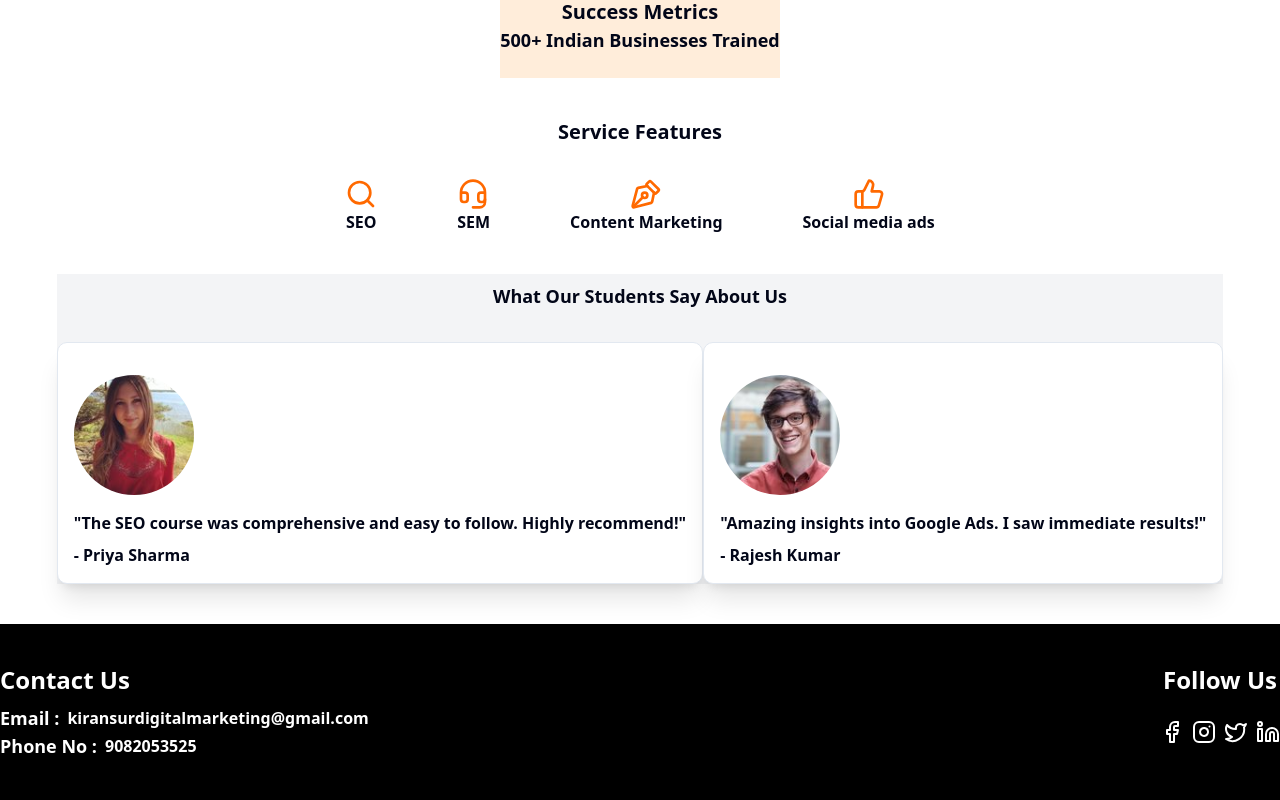
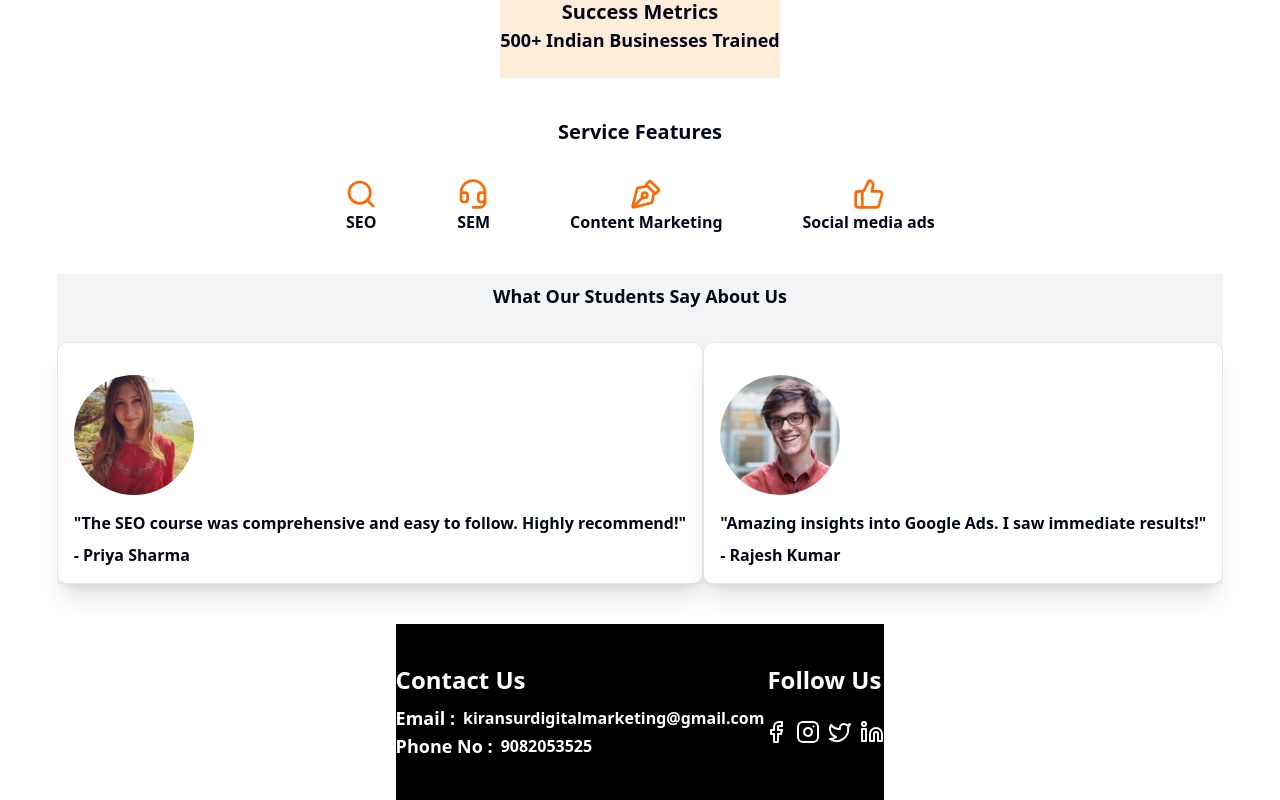
Before and after one commit to RKEX/kiransurdigital, a Next.js app: page / in a window 1280 px wide. Shown: the part 1690-2490 px from the top of the page. Built offline with nearby package versions, Linux system fonts and the light colour scheme; no server answers.

Commit message:
Update FooterComp.tsx

```diff
--- a/src/components/FooterComp/FooterComp.tsx
+++ b/src/components/FooterComp/FooterComp.tsx
@@ -3,8 +3,8 @@ import { Facebook, Instagram, LinkedinIcon, TwitterIcon } from "lucide-react";
 const FooterComp = () => {
   return (
     <>
-      <div className="bg-black w-full py-10 ">
-        <div className="flex justify-between container mx-auto">
+      <div className="bg-black py-10 ">
+        <div className="flex justify-between ">
           {/* conatct part start here */}
           <div className="grid gap-2">
             <div className="font-bold text-white text-2xl">Contact Us</div>
```
